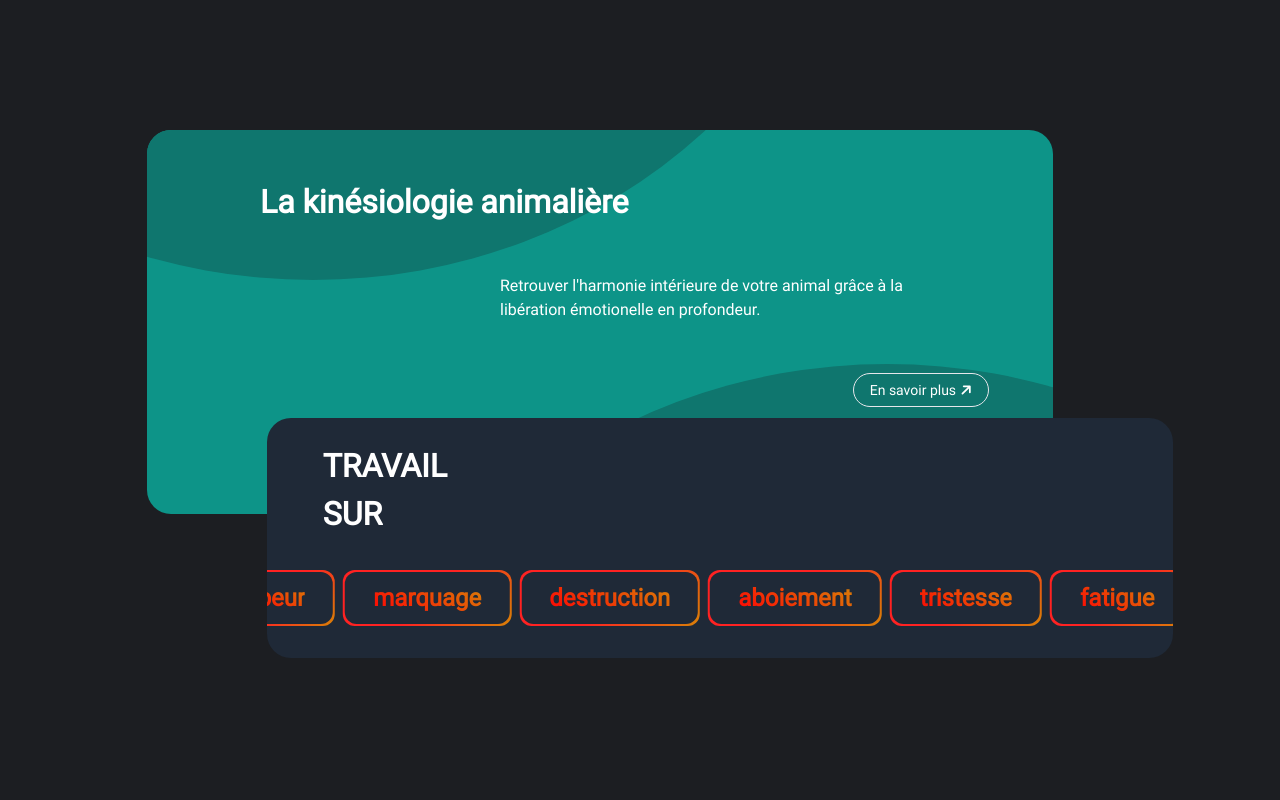
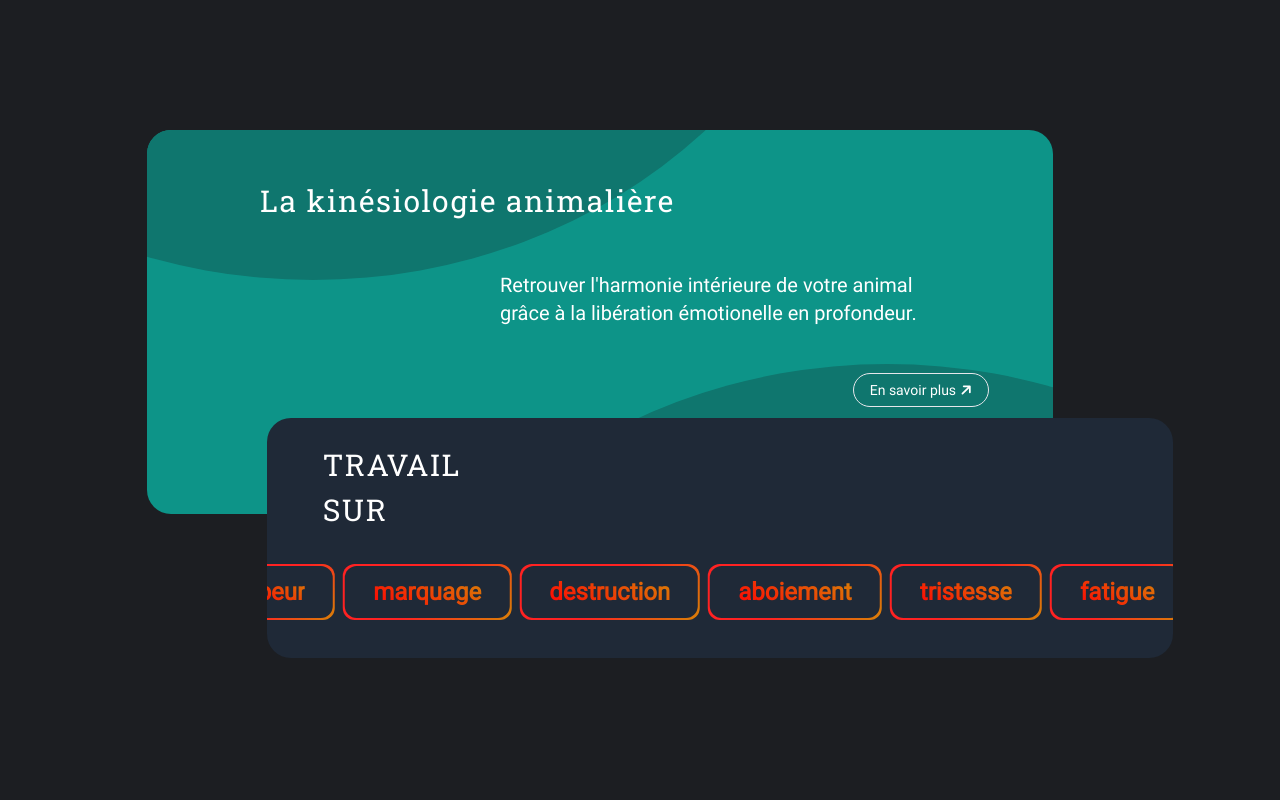
Before and after one commit to PilcodeurDev/kinesiologie_animaliere_25, a React (Vite) app in the folder frontend/: page / in a window 1280 px wide. Shown: the part 700-1500 px from the top of the page. Built offline with nearby package versions, Linux system fonts and the light colour scheme.

Commit message:
harmonisation des différentes font family (a la demande du client)  👀

```diff
--- a/frontend/src/components/Home.jsx
+++ b/frontend/src/components/Home.jsx
@@ -33,10 +33,10 @@ export default function Home() {
           <div className="bg-teal-600 rounded-3xl relative h-96 w-10/12 -left-10 overflow-hidden z-0">
             <div className="circle bg-teal-700 absolute z-0 -left-96 -top-[850px]"></div>
             <div className=" w-3/4 border-red-700">
-              <h2 className="flex  py-12 relative z-10">
+              <h3 className="flex py-12 relative z-10">
                 La kinésiologie animalière
-              </h2>
-              <div className="pl-12 ml-48">
+              </h3>
+              <div className="pl-12 ml-48 text-xl">
                 Retrouver l'harmonie intérieure de votre animal grâce à la
                 libération émotionelle en profondeur.
               </div>
@@ -57,8 +57,8 @@ export default function Home() {
           </div>
           {/* 2eme box */}
           <div className=" bg-gray-800 rounded-3xl relative h-60 w-10/12 left-20 -top-24 overflow-hidden z-10">
-            <h2 className=" px-14 pt-6 relative ">TRAVAIL</h2>
-            <h2 className=" px-14 pb-8 relative ">SUR</h2>
+            <h3 className="px-14 pt-6 relative ">TRAVAIL</h3>
+            <h3 className="px-14 pb-8 relative ">SUR</h3>
             {/* animation caroussel */}
             <div className="flex words-slide">
               {data.map((probleme) => (
--- a/frontend/src/components/css/App.css
+++ b/frontend/src/components/css/App.css
@@ -30,6 +30,8 @@ h2 {
 
 h3 {
   font-family: roboto_slab;
+  font-size: 1.875rem;
+  letter-spacing: 0.05em;
 }
 
 @font-face {
```
